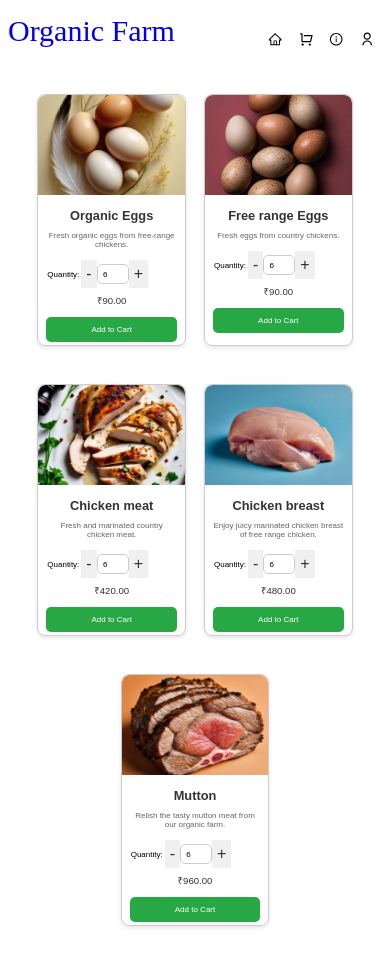
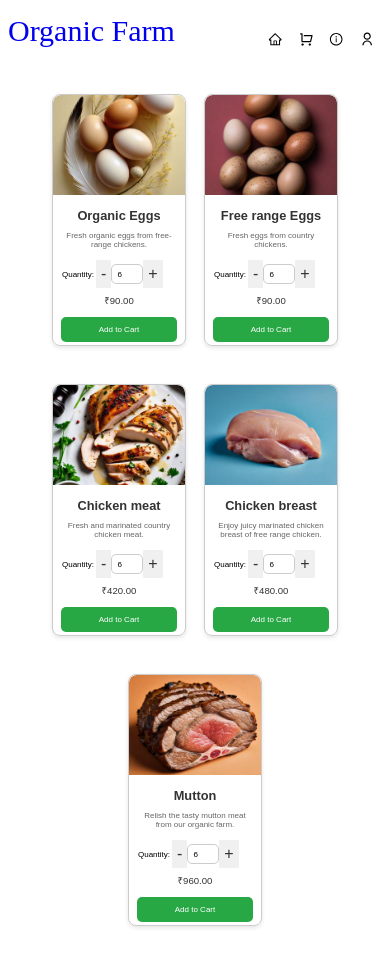
Before and after one commit to Manikanta954/organic-farm-products-webapp, a React (Create React App) app: page / in a window 390 px wide. Shown: the top 966 px of the page. Built offline with nearby package versions, Linux system fonts and the light colour scheme.

Commit message:
changed grid

```diff
--- a/src/styles/Card.css
+++ b/src/styles/Card.css
@@ -114,12 +114,13 @@
 /* Responsive design */
 @media (max-width: 768px) {
   .container {
-    grid-template-columns: repeat(2, 1fr);
-    gap: 10px;
+    /* grid-template-columns: repeat(2, 1fr); */
+    gap: 8px;
   }
 
   .card {
-    max-width: 45%;
+    /* max-width: 46%; */
+    width: 132px;
     height: 250px;
   }
 
```
